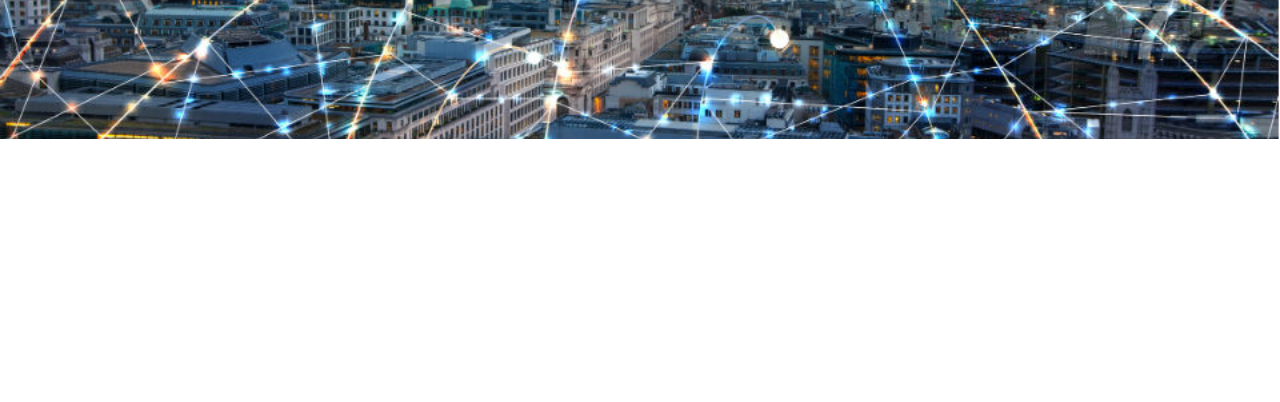
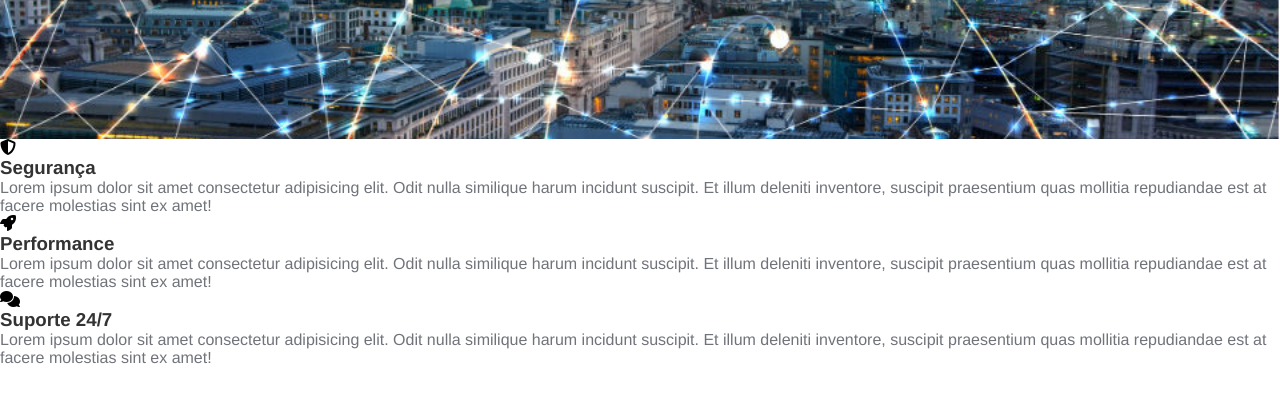
Before and after one commit to MarcosAdrianoGuedes/HDC-HOST, a plain HTML site: page index.html in a window 1280 px wide. Shown: the part 360-762 px from the top of the page. Drawn offline with Linux system fonts and the light colour scheme.

Commit message:
Adicionando seção de benefícios

```diff
--- a/index.html
+++ b/index.html
@@ -41,6 +41,31 @@
                 <h1>HDC Host</h1>
                 <p>Os melhores serviços para projetos de todos os tamanhos</p>
             </div>
+            <section class="services-container">
+                <ul>
+                    <li>
+                        <i class="fas fa-shield-alt"></i>
+                        <h3>Segurança</h3>
+                        <p>Lorem ipsum dolor sit amet consectetur adipisicing elit. Odit nulla similique harum incidunt
+                            suscipit. Et illum deleniti inventore, suscipit praesentium quas mollitia repudiandae est at
+                            facere molestias sint ex amet!</p>
+                    </li>
+                    <li>
+                        <i class="fas fa-rocket"></i>
+                        <h3>Performance</h3>
+                        <p>Lorem ipsum dolor sit amet consectetur adipisicing elit. Odit nulla similique harum incidunt
+                            suscipit. Et illum deleniti inventore, suscipit praesentium quas mollitia repudiandae est at
+                            facere molestias sint ex amet!</p>
+                    </li>
+                    <li>
+                        <i class="fas fa-comments"></i>
+                        <h3>Suporte 24/7</h3>
+                        <p>Lorem ipsum dolor sit amet consectetur adipisicing elit. Odit nulla similique harum incidunt
+                            suscipit. Et illum deleniti inventore, suscipit praesentium quas mollitia repudiandae est at
+                            facere molestias sint ex amet!</p>
+                    </li>
+                </ul>
+            </section>
         </main>
     </div>
 </body>
```
